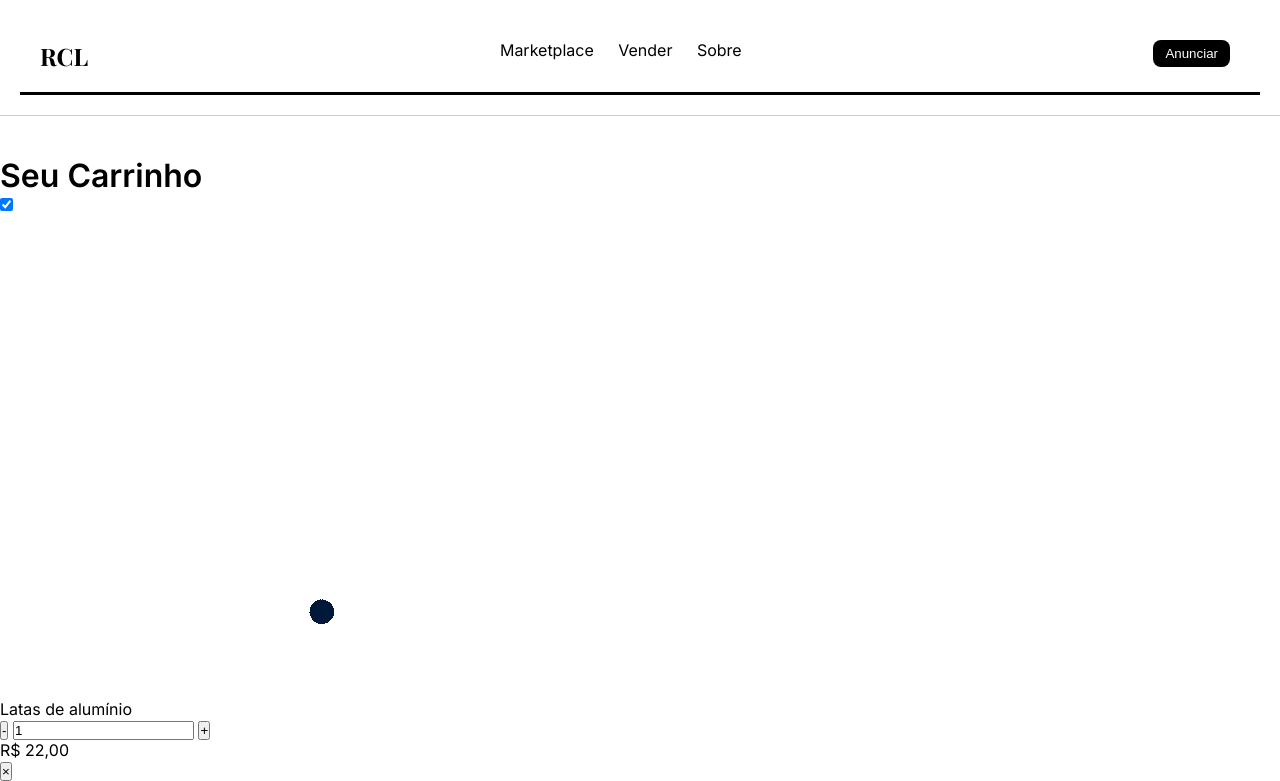
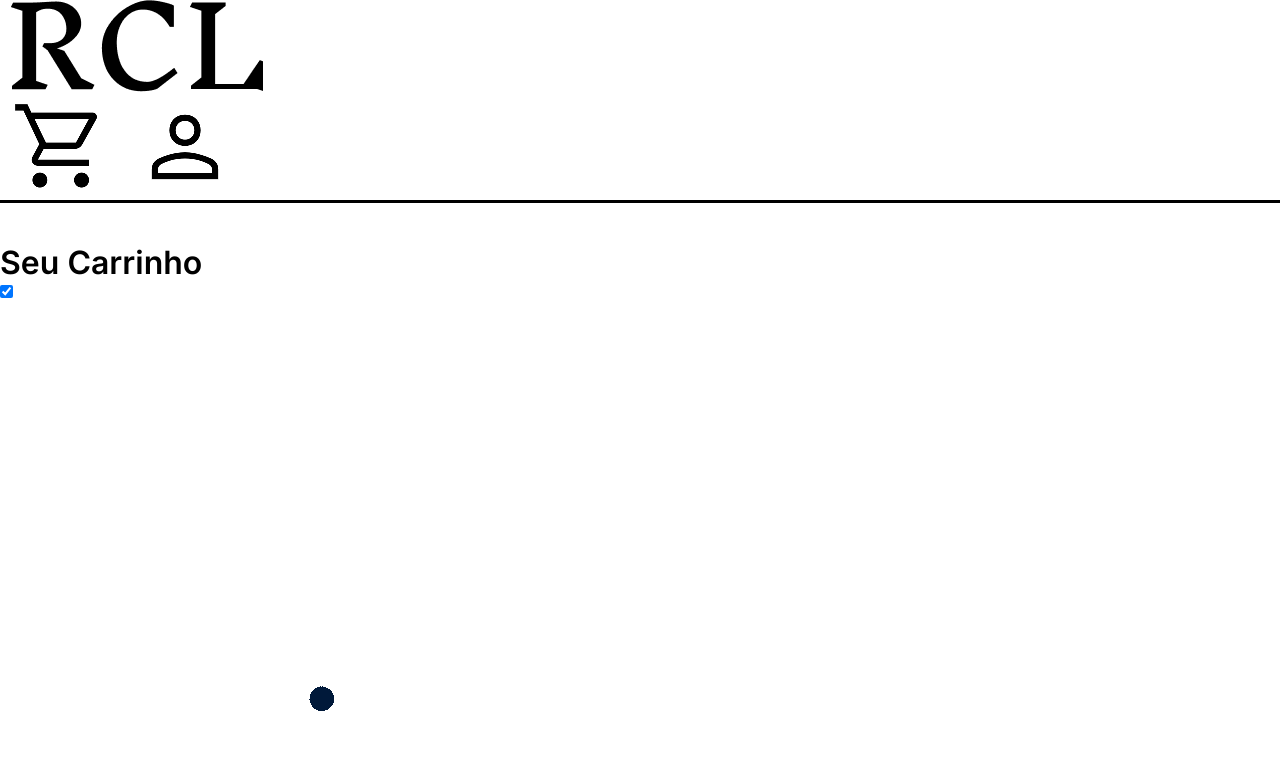
Before and after one commit to jappejappe/PI-Group2-2025, a Flask app: page /carrinho in a window 1280 px wide. Shown: the top 781 px of the page. Run offline with Flask 3, Linux system fonts and the light colour scheme; some libraries are stand-ins or nearby versions.

Commit message:
Componente Header quase finalizado

```diff
--- a/static/css/styles.css
+++ b/static/css/styles.css
@@ -2,14 +2,6 @@ body {
   font-family: 'Inter', sans-serif;
   background: #ffffff;
   color: #000000;
-}
-
-header {
-  display: flex;
-  justify-content: space-between;
-  align-items: flex;
-  padding: 20px;
-  border-bottom: 1px solid #ccc;
 }
 
 .body1 {
@@ -18,14 +10,6 @@ header {
   padding: 0;
   background: #fff;
   color: #000;
-}
-
-.header1 {
-  display: flex;
-  justify-content: space-between;
-  align-items: center;
-  padding: 20px;
-  border-bottom: 1px solid #ccc;
 }
 
 nav a {
@@ -254,13 +238,6 @@ summary {
   padding-top: 10px;
 }
 
-
-
-
-
-
-
-
 /* PAGINA DE REGISTRO */
 
 #registrarBody > * {
@@ -341,11 +318,6 @@ summary {
   color: #999;
 }
 
-
-
-
-
-
 /* PAGINA DE LOGIN */
 
 #loginBody > * {
@@ -393,7 +365,6 @@ summary {
   color: #666;
   margin-top: 5px;
 }
-
 
 .form-item label {
   display: block;
@@ -455,9 +426,6 @@ summary {
   margin-left: 12px;
 }
 
-
-
-
 /* PÁGINA DE PERFIL */
 
 * {
@@ -473,13 +441,6 @@ summary {
   background: #fff;
   color: #000;
 
-}
-.header1 {
-  display: flex;
-  justify-content: space-between;
-  align-items: center;
-  padding: 20px;
-  border-bottom: 1px solid #ccc;
 }
 
 .logo {
@@ -644,7 +605,6 @@ fieldset{
   width: 100%;
 }
 
-
 fieldset legend{
   margin-bottom: 8px;
   display: flex;
@@ -658,28 +618,23 @@ fieldset legend{
   align-self: start !important;
 }
 
-
 fieldset input{
   margin-bottom: 6px;
 }
-
 
 fieldset label{
   display: flex;
   flex-direction: row;
 }
 
-
 fieldset:last-of-type input{
   max-width: 10px;
   margin-right: 5px;
 }
 
-
 #outrosInput{
   max-width: 150px;
 }
-
 
 form{
   display: flex;
@@ -697,7 +652,6 @@ form{
   box-shadow: 0 2px 10px rgba(0, 0, 0, 0.1);
 }
 
-
 form h2{
   text-align: center;
   margin-bottom: 30px;
@@ -706,11 +660,9 @@ form h2{
   color: #000;
 }
 
-
 form > *{
   margin-bottom: 20px;
 }
-
 
 form label{
   display: flex;
@@ -723,7 +675,6 @@ form label{
   font-weight: 400;
 }
 
-
 form input{
   width: 100%;
   padding: 16px 16px;
@@ -734,21 +685,22 @@ form input{
   transition: border-color 0.3s, box-shadow 0.3s;
 }
 
-
 form input:focus{
   outline: none;
   border-color: #333;
   box-shadow: 0 0 0 2px rgba(10, 10, 10, 0.1);
 }
 
-
 form input::placeholder{
   color: #999;
 }
 
 /* Header */
+.esquerda{
+  left: 0;
+}
 .direita{
-  justify-content: end;
+  right: 0;
 }
 header{
   max-width: 100%;
--- a/templates/components/header.html
+++ b/templates/components/header.html
@@ -1,23 +1,17 @@
-<!DOCTYPE html>
-<html lang="">
-<head>
-    <meta charset="UTF-8">
-    <meta name="viewport" content="width=device-width, initial-scale=1.0">
-</head>
-<body>
 <header>
-        <img src="../../images/logos/logo_preta.png" alt="Nossa logo">
     <nav>
-            <a href=""></a>
-            <a href=""></a>
-            <a href=""></a>
+        <a href="{{ url_for('home') }}">
+            <img src="{{ url_for('static', filename='images/logos/logo_preta.png') }}" alt="Nossa logo" class="esquerda">
+        </a>
 
         <div class="direita">
             <!-- Botão anunciar -->
-                <img src="" alt="carrinho">
-                <img src="" alt="login">
+            <a href="{{ url_for('carrinho') }}">
+                <img src="{{ url_for('static', filename='images/icons/carrinhoCompra.png') }}" alt="carrinho">
+            </a>
+            <a href="{{ url_for('registrar') }}">
+                <img src="{{ url_for('static', filename='images/icons/login.png') }}" alt="login">
+            </a>
         </div>
     </nav>
 </header>
-</body>
-</html>
--- a/templates/pages/anunciar.html
+++ b/templates/pages/anunciar.html
@@ -8,7 +8,7 @@
 </head>
 <body>
     <div id="bodyanunciar"></div>
-        <header id="header"></header>
+        {% include 'components/header.html' %}
         <main>
             <h1 class="main-title">Anuncie seu resíduo reciclável<br>com facilidade!</h1>
             <section class="form-container">
--- a/templates/pages/cadastroVendedor.html
+++ b/templates/pages/cadastroVendedor.html
@@ -8,9 +8,7 @@
 </head>
 <body>
 
-
-    <!-- Local para o Nav -->
-
+    {% include 'components/header.html' %}
 
     <form id="meuFormulario" action="">
         <h2>Insira as informações da empresa</h2>
--- a/templates/pages/carrinho.html
+++ b/templates/pages/carrinho.html
@@ -9,20 +9,7 @@
 </head>
 <div class="body1">
 <body>
-  <div class="header1">
-  <header>
-    <div class="logo">RCL</div>
-    <nav>
-      <a href="#">Marketplace</a>
-      <a href="#">Vender</a>
-      <a href="#">Sobre</a>
-    </nav>
-    <div>
-      <button class="anunciar">Anunciar</button>
-
-    </div>
-  </header>
-  </div>
+  {% include 'components/header.html' %}
 
   <main class="carrinho-container">
     <h1 class="carrinho-titulo">Seu Carrinho</h1>
--- a/templates/pages/login.html
+++ b/templates/pages/login.html
@@ -7,6 +7,9 @@
     <link rel="stylesheet" href="{{ url_for('static', filename='css/styles.css') }}">
 </head>
 <body>
+
+    {% include 'components/header.html' %}
+
     <div id="loginBody">
         <!-- aqui vai o componente do header -->
         <div id="header"></div>
--- a/templates/pages/registrar.html
+++ b/templates/pages/registrar.html
@@ -9,7 +9,7 @@
 <body>
     <div id="registrarBody">
         <!-- aqui vai o componente do header -->
-        <div id="header"></div>
+        {% include 'components/header.html' %}
             <div id="registrarForm">
                 <h2>Registrar-se</h2>
 
```
Also changed, not shown: templates/pages/anuncio.html (+1 -12 lines), templates/pages/index.html (+1 -14 lines), templates/pages/perfil.html (+2 -10 lines), images/icons/carrinhoCompra.png (added), images/icons/login.png (added). Lines whose indentation alone changed are shown as unchanged.
